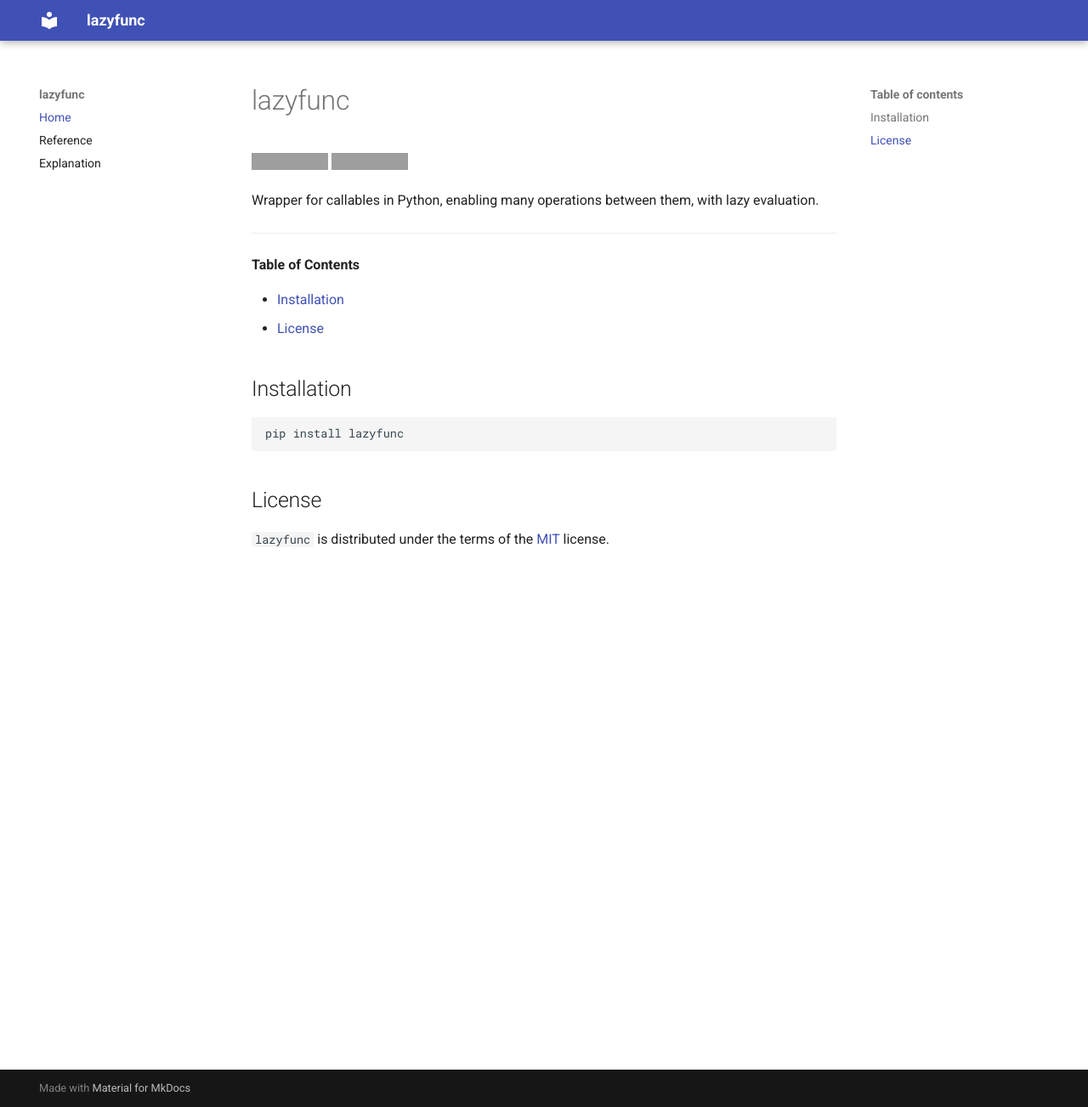
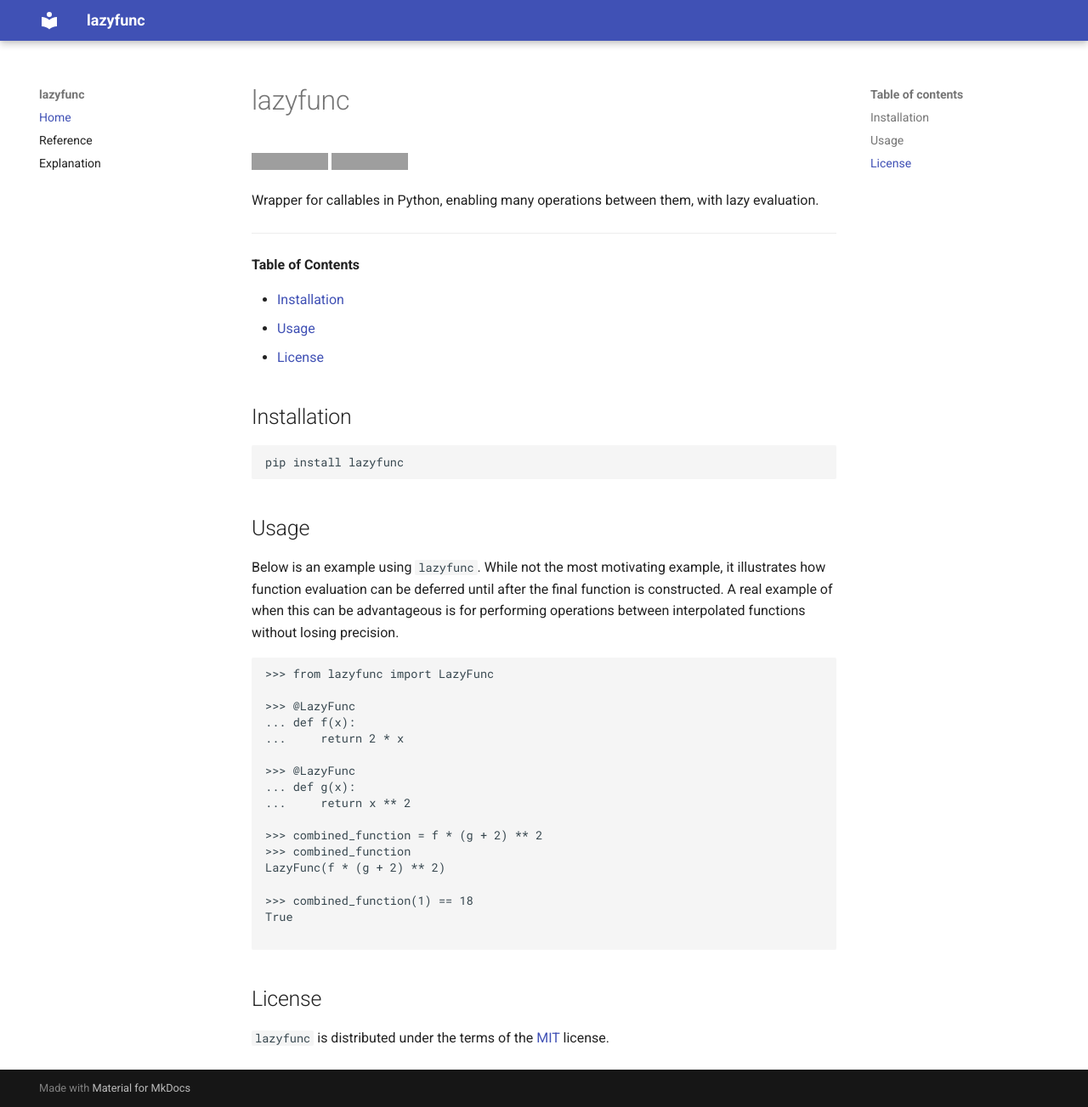
Before and after one commit to josh-read/lazyfunc, an MkDocs documentation site: the page built from docs/README.md, in a window 1280 px wide and 1303 px high. Shown: the whole window at 85% size. Built offline with MkDocs 1.6.1 and Material for MkDocs 9.7.7, drawn with Linux system fonts in a browser that asks for light colours; grey boxes are pictures that could not be loaded.

Commit message:
Add usage section to README.md

````diff
--- a/docs/README.md
+++ b/docs/README.md
@@ -10,6 +10,7 @@
 **Table of Contents**
 
 - [Installation](#installation)
+- [Usage](#usage)
 - [License](#license)
 
 ## Installation
@@ -18,6 +19,32 @@
 pip install lazyfunc
 ```
 
+## Usage
+
+Below is an example using `lazyfunc`. While not the most motivating example, it illustrates how function evaluation can
+be deferred until after the final function is constructed. A real example of when this can be advantageous is for
+performing operations between interpolated functions without losing precision.
+
+```python
+>>> from lazyfunc import LazyFunc
+
+>>> @LazyFunc
+... def f(x):
+...     return 2 * x
+
+>>> @LazyFunc
+... def g(x):
+...     return x ** 2
+
+>>> combined_function = f * (g + 2) ** 2
+>>> combined_function
+LazyFunc(f * (g + 2) ** 2)
+
+>>> combined_function(1) == 18
+True
+
+```
+
 ## License
 
 `lazyfunc` is distributed under the terms of the [MIT](https://github.com/josh-read/lazyfunc/blob/main/LICENSE) license.
````
